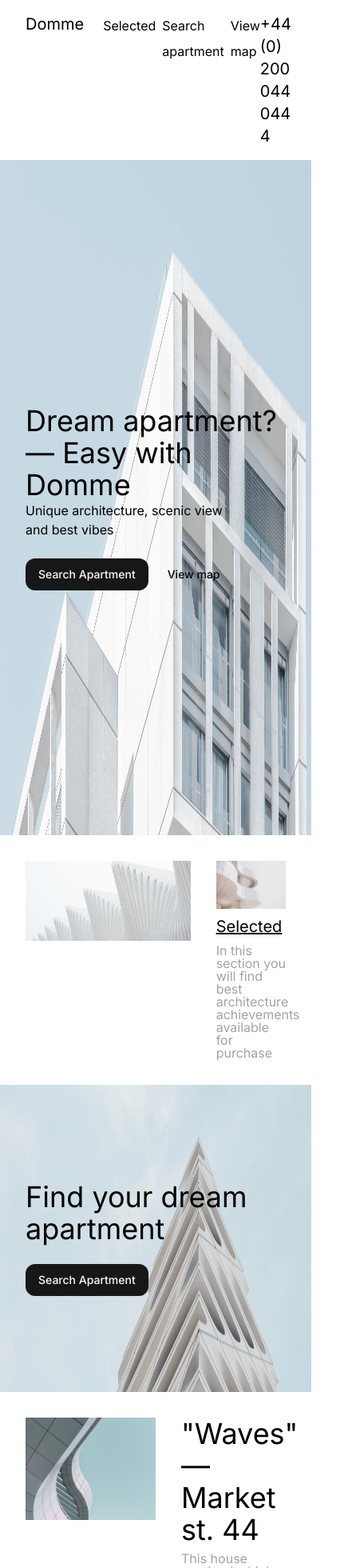
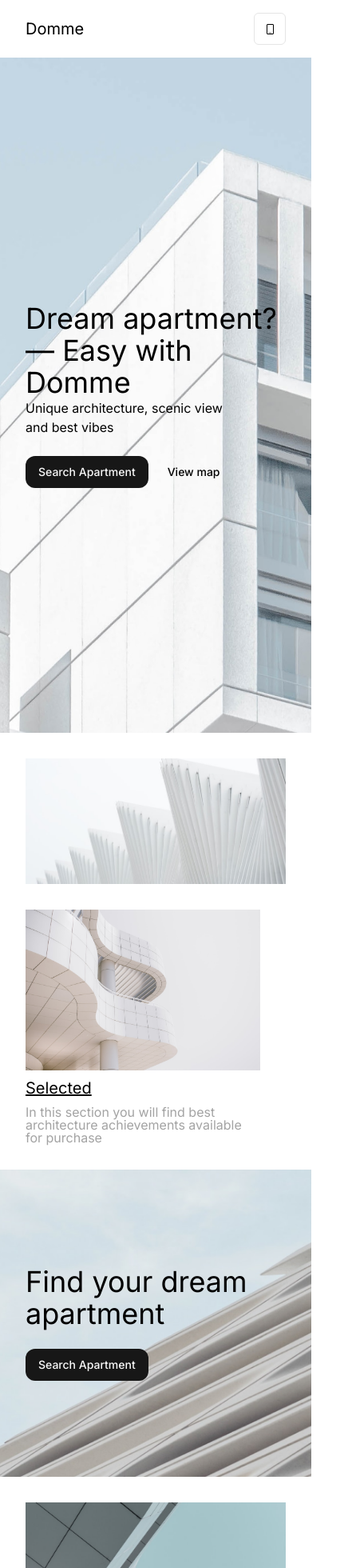
Before and after one commit to egorvts/Domme, a Next.js app: page / in a window 390 px wide. Shown: the top 1960 px of the page at 80% size, 441 px wide, since content can reach past the window. Built offline with nearby package versions, Linux system fonts and the light colour scheme.

Commit message:
Responsiveness*, Unified card component*

```diff
--- a/package.json
+++ b/package.json
@@ -9,6 +9,7 @@
     "lint": "next lint"
   },
   "dependencies": {
+    "@radix-ui/react-icons": "^1.3.0",
     "@radix-ui/react-slot": "^1.0.2",
     "class-variance-authority": "^0.7.0",
     "clsx": "^2.1.0",
--- /dev/null
+++ b/src/components/Card.tsx
@@ -0,0 +1,37 @@
+import Image, { StaticImageData } from "next/image";
+import { Button } from "./ui/button";
+
+const Card = (props: {
+  img?: StaticImageData;
+  title: string;
+  description?: string;
+  cta?: string;
+  secondary?: string;
+}) => {
+  return (
+    <div className="w-96 h-48">
+      {props.img && (
+        <Image
+          className="w-full object-cover mb-4 md:m-0"
+          src={props.img}
+          alt={props.title}
+          fill
+        />
+      )}
+      {props.title && <h2 className="text-xl">{props.title}</h2>}
+      {props.description && (
+        <p className="text-neutral-500">{props.description}</p>
+      )}
+      {props.cta && props.secondary && (
+        <div className="flex gap-2">
+          <Button className="rounded-xl">{props.cta}</Button>
+          <Button className="rounded-xl" variant="ghost">
+            {props.secondary}
+          </Button>
+        </div>
+      )}
+      {props.cta && !props.secondary && <Button>{props.cta}</Button>}
+    </div>
+  );
+};
+export default Card;
--- a/src/components/Featured.tsx
+++ b/src/components/Featured.tsx
@@ -5,7 +5,7 @@ import Link from "next/link";
 
 const Featured = () => {
   return (
-    <div className="grid grid-cols-3 px-8 gap-8">
+    <div className="grid md:grid-cols-3 px-8 gap-8">
       <div className="col-span-2">
         <Image src={Selected} alt="House image" className="w-full" />
       </div>
--- a/src/components/Footer.tsx
+++ b/src/components/Footer.tsx
@@ -2,7 +2,7 @@ import Link from "next/link";
 
 const Footer = () => {
   return (
-    <div className="h-48 px-8 bg-black grid grid-cols-4">
+    <div className="p-8 md:py-12 gap-8 bg-black grid md:grid-cols-4">
       <div className="col-span-2 flex flex-col gap-4 my-auto">
         <Link href="/" className="text-white text-2xl hover:underline">
           Domme
--- a/src/components/Header.tsx
+++ b/src/components/Header.tsx
@@ -1,13 +1,15 @@
 import Link from "next/link";
+import { Button } from "./ui/button";
+import { MobileIcon } from "@radix-ui/react-icons";
 
 const Header = () => {
   return (
     <div className="flex justify-between px-8 py-4 z-50">
       <div className="flex gap-6">
-        <Link href="/" className="text-xl hover:underline">
+        <Link href="/" className="text-xl hover:underline my-auto">
           Domme
         </Link>
-        <div className="flex gap-2 leading-8">
+        <div className="hidden md:flex gap-2 leading-8">
           <Link href="/selected" className="hover:underline">
             Selected
           </Link>
@@ -19,7 +21,17 @@ const Header = () => {
           </Link>
         </div>
       </div>
-      <a href="tel:+4402000440444" className="text-xl hover:underline">
+      {/* Small screens */}
+      <Button className="flex md:hidden h-10" variant="outline" size="icon">
+        <a href="tel:+4402000440444" className="text-xl hover:underline">
+          <MobileIcon />
+        </a>
+      </Button>
+      {/* Large screens */}
+      <a
+        href="tel:+4402000440444"
+        className="text-xl hover:underline hidden md:flex"
+      >
         +44 (0) 200 044 044 4
       </a>
     </div>
--- a/src/components/Hero.tsx
+++ b/src/components/Hero.tsx
@@ -7,7 +7,12 @@ const Hero = () => {
   return (
     <div className="relative h-dvh w-dvw">
       <div className="z-[-1]">
-        <Image src={BG} alt="House image" fill={true} />
+        <Image
+          src={BG}
+          alt="House image"
+          fill={true}
+          className="object-cover"
+        />
       </div>
       <div className="absolute flex flex-col gap-6 h-dvh justify-center px-8">
         <div className="gap-4">
--- a/src/components/Newsletter.tsx
+++ b/src/components/Newsletter.tsx
@@ -6,7 +6,12 @@ const Newsletter = (props: { type: string; img: StaticImageData }) => {
   return (
     <div className="relative h-96">
       <div className="z-[-1]">
-        <Image src={props.img} alt="House image" fill={true} />
+        <Image
+          src={props.img}
+          alt="House image"
+          fill={true}
+          className="object-cover object-left"
+        />
       </div>
       <div className="absolute flex flex-col gap-6 h-96 justify-center px-8">
         <div className="gap-4">
--- a/src/components/Recommended.tsx
+++ b/src/components/Recommended.tsx
@@ -6,10 +6,14 @@ import { Button } from "./ui/button";
 
 const Recommended = () => {
   return (
-    <div>
-      <div className="grid grid-cols-2 px-8">
+    <>
+      <div className="grid md:grid-cols-2 px-8">
         <div>
-          <Image src={Recommended1} alt="House image" className="w-full" />
+          <Image
+            src={Recommended1}
+            alt="House image"
+            className="w-full object-cover mb-4 md:m-0"
+          />
         </div>
         <div className="flex flex-col gap-4 my-auto  ml-8">
           <div className="flex flex-col gap-2">
@@ -49,10 +53,14 @@ const Recommended = () => {
           </div>
         </div>
         <div>
-          <Image src={Recommended2} alt="House image" className="w-full" />
+          <Image
+            src={Recommended2}
+            alt="House image"
+            className="w-full object-cover"
+          />
         </div>
       </div>
-    </div>
+    </>
   );
 };
 export default Recommended;
--- a/src/components/SearchWidget.tsx
+++ b/src/components/SearchWidget.tsx
@@ -7,7 +7,12 @@ const SearchWidget = () => {
   return (
     <div className="relative h-96">
       <div className="z-[-1]">
-        <Image src={BG} alt="House image" fill={true} />
+        <Image
+          src={BG}
+          alt="House image"
+          fill={true}
+          className="object-cover"
+        />
       </div>
       <div className="absolute flex flex-col gap-6 h-96 justify-center px-8">
         <div className="gap-4">
```
Also changed, not shown: src/app/page.tsx (+7 -1 lines), 2 other files (tests, documents, lock files or other folders).
